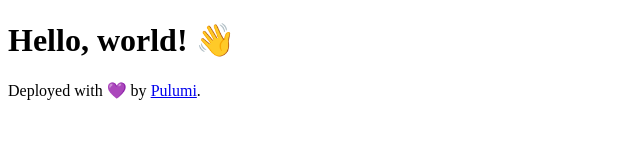
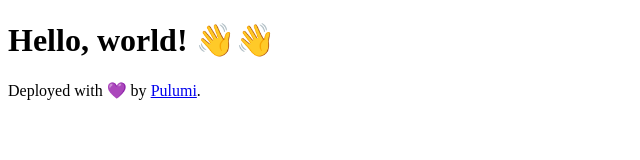
Before and after one commit to ty44/pulumi, a website: page static-website-aws-typescript/www/index.html in a window 1280 px wide. Shown: the full height of the page, 0-640 px from the left. Drawn offline with Linux system fonts and the light colour scheme.

Commit message:
Fix html

```diff
--- a/static-website-aws-typescript/www/index.html
+++ b/static-website-aws-typescript/www/index.html
@@ -5,7 +5,7 @@
     <title>Hello, world!</title>
 </head>
 <body>
-    <h1>Hello, world! 👋</h1>
+    <h1>Hello, world! 👋👋</h1>
     <p>Deployed with 💜 by <a href="https://pulumi.com/">Pulumi</a>.</p>
 </body>
 </html>
```
